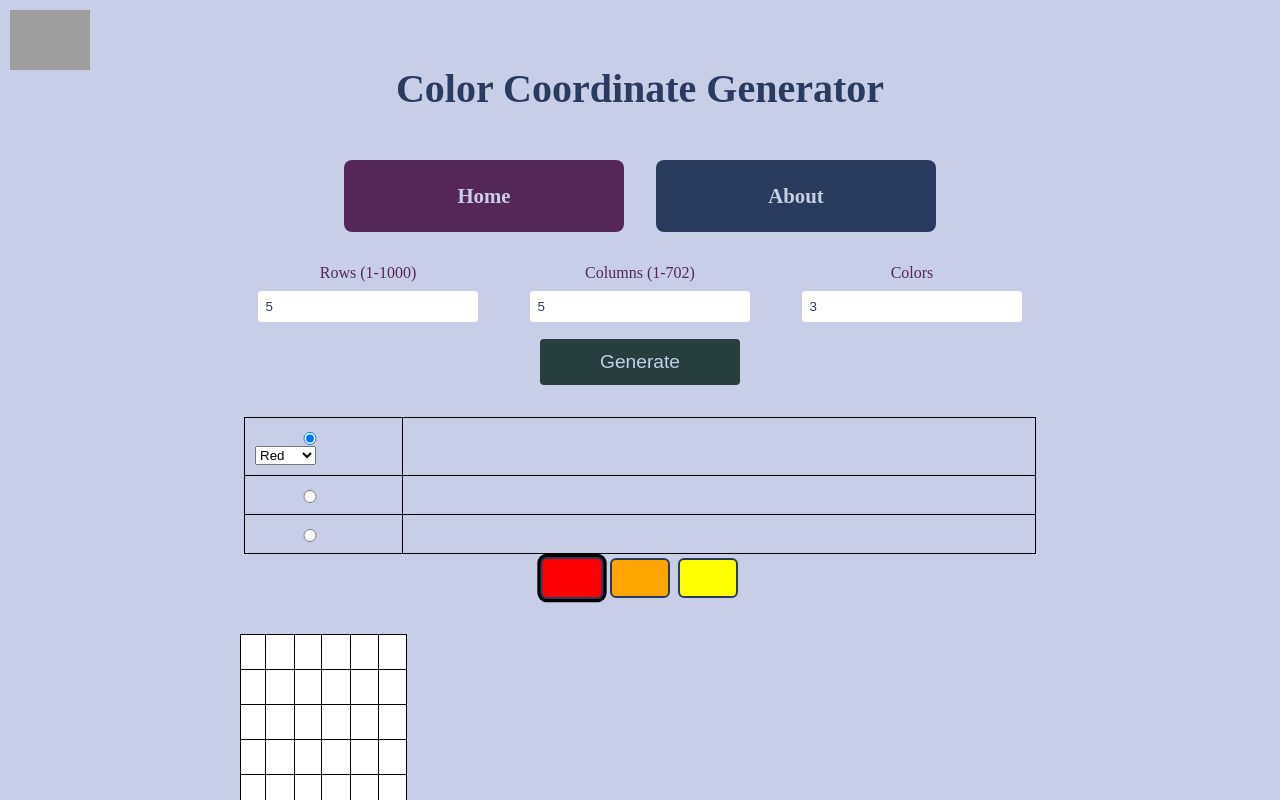
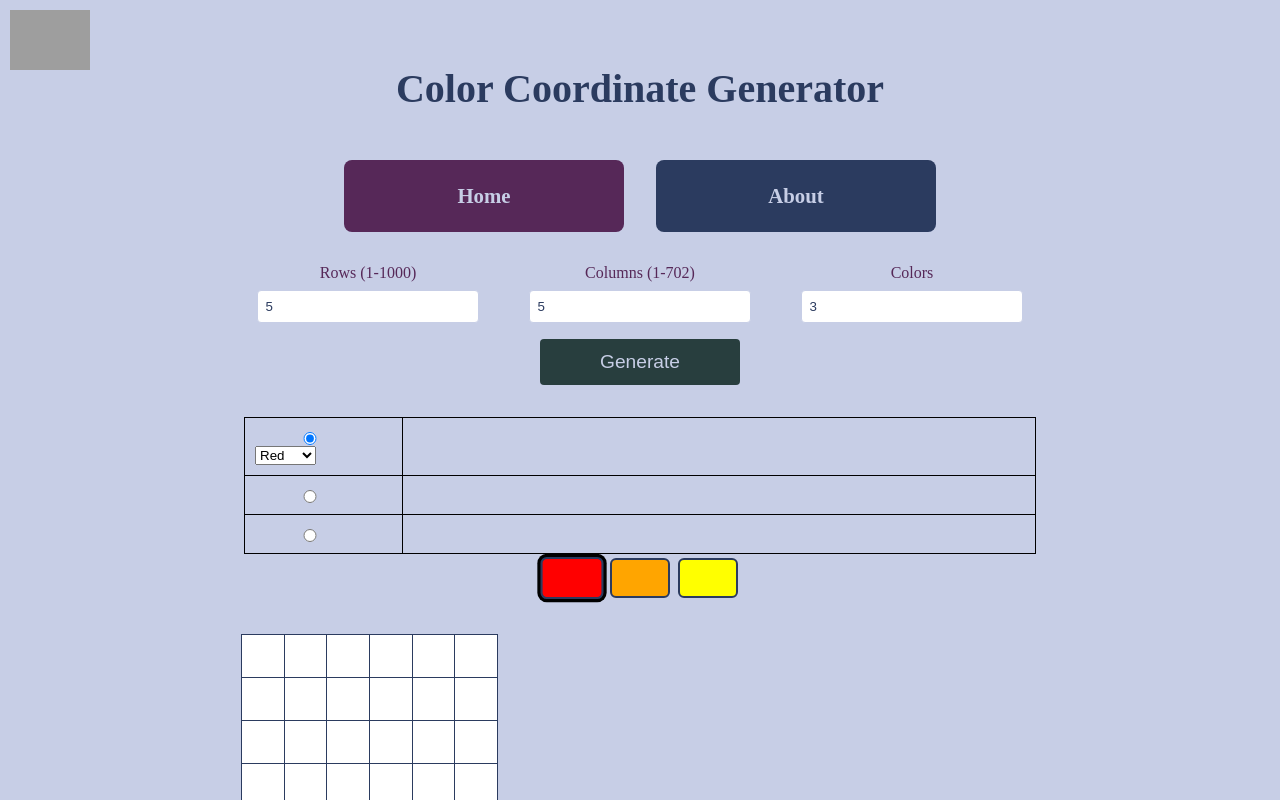
Before and after one commit to HridayaB/hridaya-app, an Angular app: page /color in a window 1280 px wide. Both pictures are taken after a click on the button "Generate". Shown: the top 800 px of the page. Built offline with nearby package versions, Linux system fonts and the light colour scheme; grey boxes are pictures that could not be loaded.

Commit message:
final touches

```diff
--- a/src/color/color_coordinate_generation.component.css
+++ b/src/color/color_coordinate_generation.component.css
@@ -143,13 +143,17 @@ input {
 }
 
 .painting-table td {
-    border: 1px solid black;
-    padding: 8px;
+    border: 1px solid #2B3B5F;
+    width: 40px;
+    height: 40px;
     text-align: center;
+    vertical-align: middle;
+    background-color: white;
     transition: background-color 0.2s;
-    background-color: white;
     color: transparent;
     user-select: none;
+    font-size: 14px;
+    font-weight: normal;
 }
 
 .painting-table .header-cell {
@@ -157,6 +161,7 @@ input {
     color: white;
     font-weight: bold;
     user-select: text;
+    font-size: 16px;
 }
 
 .painting-table .clickable-cell {
--- a/src/color/color_coordinate_generation.component.html
+++ b/src/color/color_coordinate_generation.component.html
@@ -110,13 +110,13 @@
         <tbody>
           <tr *ngFor="let row of paintingTableData; let rowIndex = index">
             <td *ngFor="let cell of row; let colIndex = index"
-                (click)="onCellClick(rowIndex, colIndex)"
-                [class.header-cell]="rowIndex === 0 || colIndex === 0"
-                [class.clickable-cell]="rowIndex > 0 && colIndex > 0"
-                [style.backgroundColor]="getCellColor(rowIndex, colIndex)">
-                {{(rowIndex === 0 || colIndex === 0) ? cell : ''}}
+            (click)="onCellClick(rowIndex, colIndex)"
+            [class.header-cell]="rowIndex === 0 || colIndex === 0"
+            [class.clickable-cell]="rowIndex > 0 && colIndex > 0"
+            [style.backgroundColor]="getCellColor(rowIndex, colIndex)">
+            {{ (rowIndex === 0 || colIndex === 0) ? cell : '' }}
+        </td>
 
-            </td>
           </tr>
         </tbody>
       </table>
```
